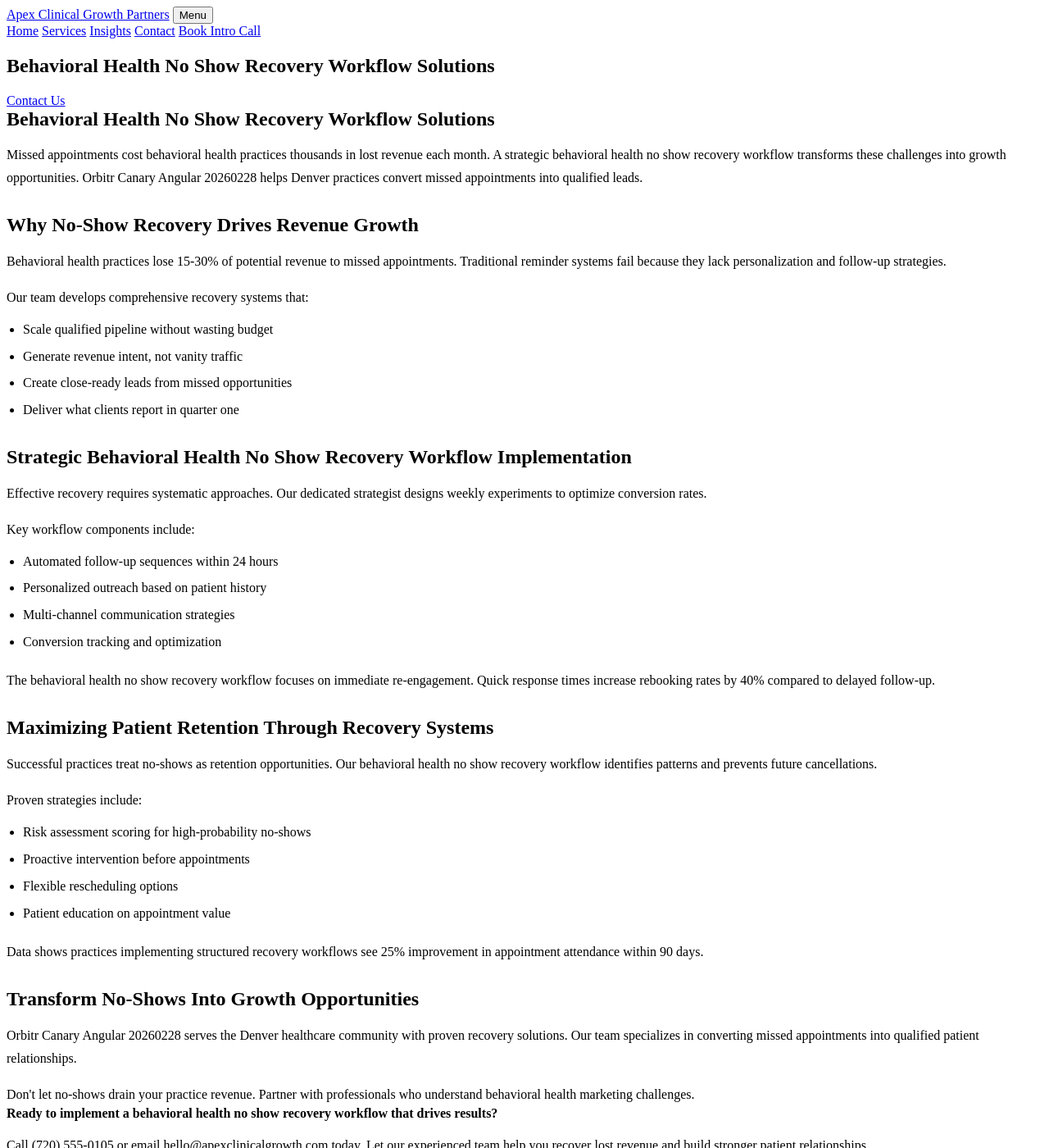
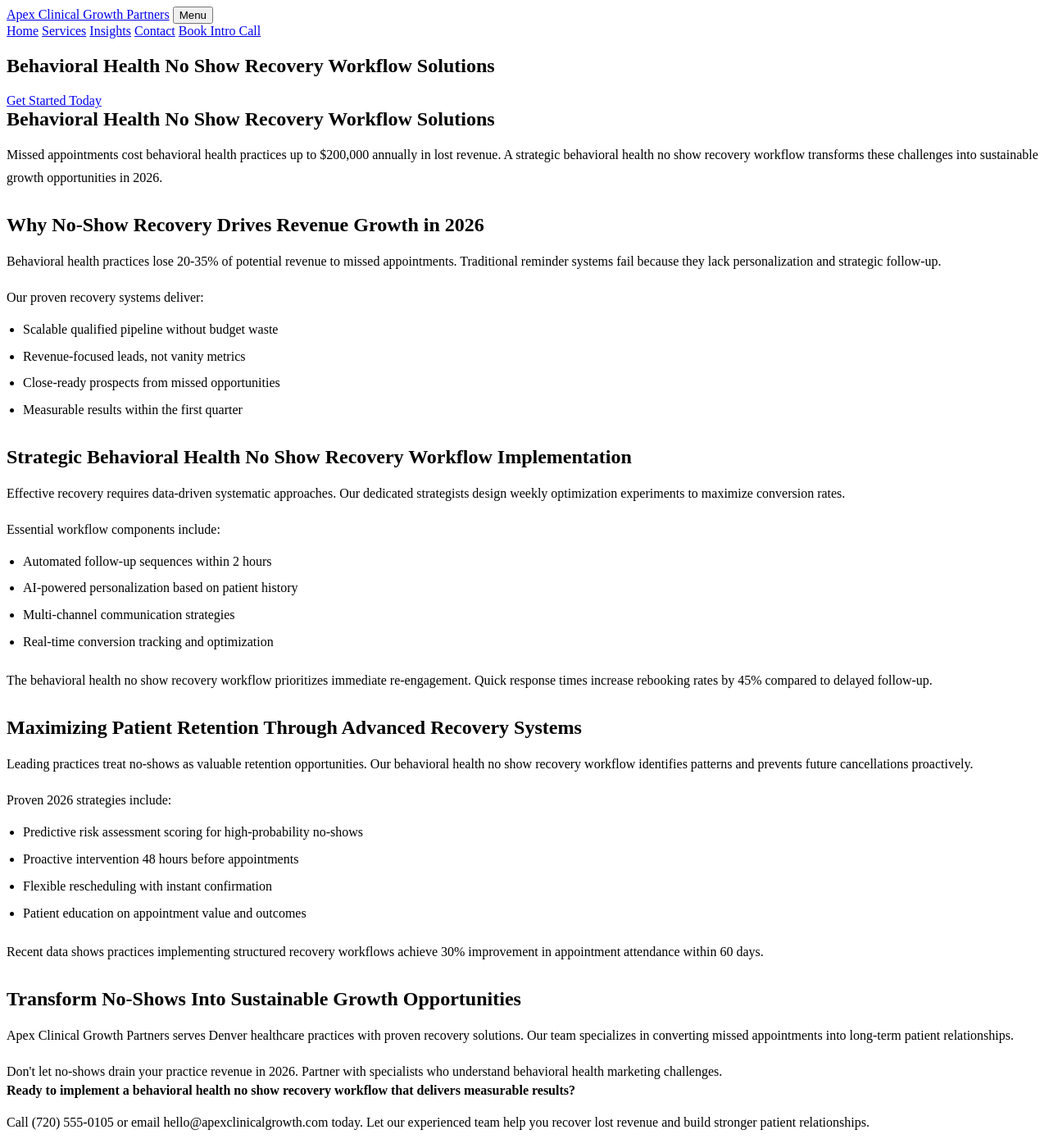
Before and after one commit to prjctlphbt/orbitr-canary-angular-20260228, a Jekyll site: the page angular-behavioral-noshow-20260228144655.html, which Jekyll copies as it is, in a window 1280 px wide and 1400 px high. Shown: the whole window at 82% size. Built offline with Jekyll 4.4.1, drawn with Linux system fonts in a browser that asks for light colours; some of the changed text lies outside the part shown.

Commit message:
Refresh and update content: angular-behavioral-noshow-20260228144655.html

```diff
--- a/angular-behavioral-noshow-20260228144655.html
+++ b/angular-behavioral-noshow-20260228144655.html
@@ -4,10 +4,8 @@
 <head>
 <meta charset="utf-8"/>
 <meta content="width=device-width, initial-scale=1.0" name="viewport"/>
-<meta content="Reduce missed appointments in behavioral health. Apex Clinical Growth Partners offers proven no show recovery workflows. Optimize your practice today.
-
-Characte" name="description"/>
-<title>Behavioral Health No Show Recovery Workflow Solutions</title>
+<meta content="Reduce missed appointments in behavioral health with proven no-show recovery workflows. Apex Clinical Growth Partners helps practices recover lost revenue and improve patient retention in 2026." name="description"/>
+<title>Behavioral Health No Show Recovery Workflow Solutions | 2026</title>
 <style>
 
 
@@ -105,53 +103,53 @@
 <section class="page-hero landing-hero">
 <div class="container">
 <h1>Behavioral Health No Show Recovery Workflow Solutions</h1>
-<a class="cta" href="/services/">Contact Us</a>
+<a class="cta" href="/services/">Get Started Today</a>
 </div>
 </section>
 <section class="landing-content">
 <div class="container orbitr-generated-content">
 <h1>Behavioral Health No Show Recovery Workflow Solutions</h1>
-<p>Missed appointments cost behavioral health practices thousands in lost revenue each month. A strategic behavioral health no show recovery workflow transforms these challenges into growth opportunities. Orbitr Canary Angular 20260228 helps Denver practices convert missed appointments into qualified leads.</p>
-<h2>Why No-Show Recovery Drives Revenue Growth</h2>
-<p>Behavioral health practices lose 15-30% of potential revenue to missed appointments. Traditional reminder systems fail because they lack personalization and follow-up strategies.</p>
-<p>Our team develops comprehensive recovery systems that:</p>
+<p>Missed appointments cost behavioral health practices up to $200,000 annually in lost revenue. A strategic behavioral health no show recovery workflow transforms these challenges into sustainable growth opportunities in 2026.</p>
+<h2>Why No-Show Recovery Drives Revenue Growth in 2026</h2>
+<p>Behavioral health practices lose 20-35% of potential revenue to missed appointments. Traditional reminder systems fail because they lack personalization and strategic follow-up.</p>
+<p>Our proven recovery systems deliver:</p>
 <ul>
-<li>Scale qualified pipeline without wasting budget</li>
-<li>Generate revenue intent, not vanity traffic</li>
-<li>Create close-ready leads from missed opportunities</li>
-<li>Deliver what clients report in quarter one</li>
+<li>Scalable qualified pipeline without budget waste</li>
+<li>Revenue-focused leads, not vanity metrics</li>
+<li>Close-ready prospects from missed opportunities</li>
+<li>Measurable results within the first quarter</li>
 </ul>
 <h2>Strategic Behavioral Health No Show Recovery Workflow Implementation</h2>
-<p>Effective recovery requires systematic approaches. Our dedicated strategist designs weekly experiments to optimize conversion rates.</p>
-<p>Key workflow components include:</p>
+<p>Effective recovery requires data-driven systematic approaches. Our dedicated strategists design weekly optimization experiments to maximize conversion rates.</p>
+<p>Essential workflow components include:</p>
 <ul>
-<li>Automated follow-up sequences within 24 hours</li>
-<li>Personalized outreach based on patient history</li>
+<li>Automated follow-up sequences within 2 hours</li>
+<li>AI-powered personalization based on patient history</li>
 <li>Multi-channel communication strategies</li>
-<li>Conversion tracking and optimization</li>
+<li>Real-time conversion tracking and optimization</li>
 </ul>
-<p>The behavioral health no show recovery workflow focuses on immediate re-engagement. Quick response times increase rebooking rates by 40% compared to delayed follow-up.</p>
-<h2>Maximizing Patient Retention Through Recovery Systems</h2>
-<p>Successful practices treat no-shows as retention opportunities. Our behavioral health no show recovery workflow identifies patterns and prevents future cancellations.</p>
-<p>Proven strategies include:</p>
+<p>The behavioral health no show recovery workflow prioritizes immediate re-engagement. Quick response times increase rebooking rates by 45% compared to delayed follow-up.</p>
+<h2>Maximizing Patient Retention Through Advanced Recovery Systems</h2>
+<p>Leading practices treat no-shows as valuable retention opportunities. Our behavioral health no show recovery workflow identifies patterns and prevents future cancellations proactively.</p>
+<p>Proven 2026 strategies include:</p>
 <ul>
-<li>Risk assessment scoring for high-probability no-shows</li>
-<li>Proactive intervention before appointments</li>
-<li>Flexible rescheduling options</li>
-<li>Patient education on appointment value</li>
+<li>Predictive risk assessment scoring for high-probability no-shows</li>
+<li>Proactive intervention 48 hours before appointments</li>
+<li>Flexible rescheduling with instant confirmation</li>
+<li>Patient education on appointment value and outcomes</li>
 </ul>
-<p>Data shows practices implementing structured recovery workflows see 25% improvement in appointment attendance within 90 days.</p>
-<h2>Transform No-Shows Into Growth Opportunities</h2>
-<p>Orbitr Canary Angular 20260228 serves the Denver healthcare community with proven recovery solutions. Our team specializes in converting missed appointments into qualified patient relationships.</p>
-<p>Don't let no-shows drain your practice revenue. Partner with professionals who understand behavioral health marketing challenges.</p>
-<strong>Ready to implement a behavioral health no show recovery workflow that drives results?</strong>
+<p>Recent data shows practices implementing structured recovery workflows achieve 30% improvement in appointment attendance within 60 days.</p>
+<h2>Transform No-Shows Into Sustainable Growth Opportunities</h2>
+<p>Apex Clinical Growth Partners serves Denver healthcare practices with proven recovery solutions. Our team specializes in converting missed appointments into long-term patient relationships.</p>
+<p>Don't let no-shows drain your practice revenue in 2026. Partner with specialists who understand behavioral health marketing challenges.</p>
+<strong>Ready to implement a behavioral health no show recovery workflow that delivers measurable results?</strong>
 <p>Call (720) 555-0105 or email hello@apexclinicalgrowth.com today. Let our experienced team help you recover lost revenue and build stronger patient relationships.</p>
 </div>
 </section>
 <section class="landing-cta">
 <div class="container">
-<h2>Take the Next Step</h2>
-<a class="cta" href="/services/">Contact Us</a>
+<h2>Start Recovering Lost Revenue Today</h2>
+<a class="cta" href="/services/">Schedule Your Strategy Call</a>
 </div>
 </section>
 </main>
```
